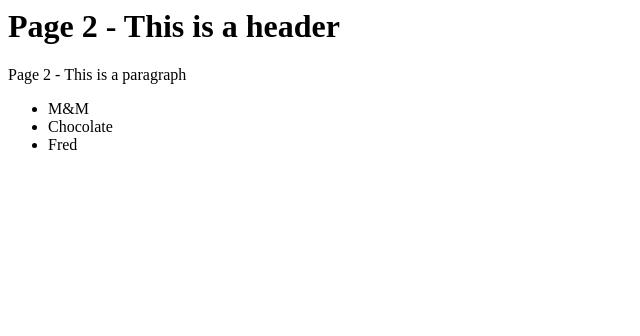
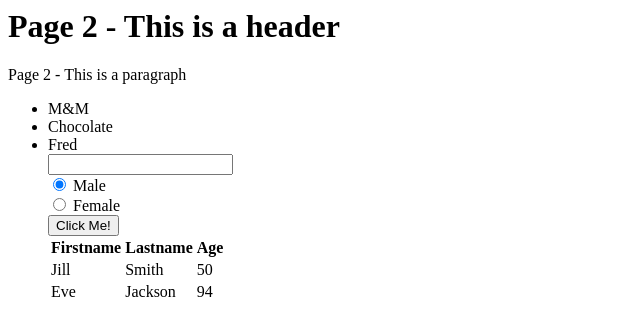
Before and after one commit to nancy134/cloudcomputing, a plain HTML site: page page2.html in a window 1280 px wide. Shown: the whole page, without its empty margins (0-640 px from the left). Drawn offline with Linux system fonts and the light colour scheme.

Commit message:
Add Page2

```diff
--- a/page2.html
+++ b/page2.html
@@ -6,6 +6,31 @@
   <li>M&M</li>
   <li>Chocolate</li>
   <li>Fred</li>
+<input type="text"><br>
+
+<input type="radio" name="gender" value="male" checked> Male<br>
+<input type="radio" name="gender" value="female"> Female<br>
+
+<input type="button" value="Click Me!"><br>
+
+<table>
+  <tr>
+    <th>Firstname</th>
+    <th>Lastname</th>
+    <th>Age</th>
+  </tr>
+  <tr>
+    <td>Jill</td>
+    <td>Smith</td>
+    <td>50</td>
+  </tr>
+  <tr>
+    <td>Eve</td>
+    <td>Jackson</td>
+    <td>94</td>
+  </tr>
+</table>
+
 </ul>
 </body>
 </html>
```
